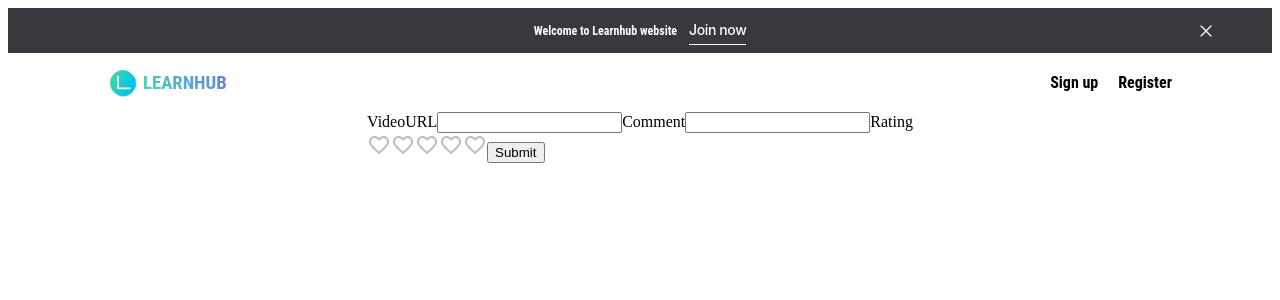
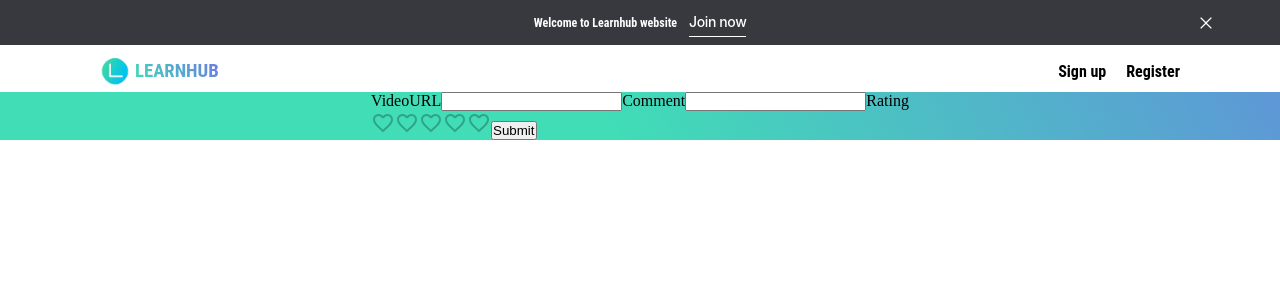
Before and after one commit to Joespk/LearnHub-Frontend, a React (Vite) app: page /CreateContent in a window 1280 px wide. Shown: the top 300 px of the page. Built offline with nearby package versions, Linux system fonts and the light colour scheme; no server answers.

Commit message:
edit content and background login

```diff
--- a/src/App.css
+++ b/src/App.css
@@ -6,7 +6,6 @@
   font-family: 'Prompt', sans-serif;
   font-family: 'Roboto', sans-serif;
   font-family: 'Roboto Condensed', sans-serif;
-  background-color: #fff5e0;
   margin: 0;
   padding: 0;
   box-sizing: border-box;
--- a/src/App.tsx
+++ b/src/App.tsx
@@ -4,7 +4,6 @@ import Home from './pages/Home'
 import Login from './pages/Login'
 import CreateContent from './pages/CreateContent'
 import ContentDetail from './pages/ContentDetail'
-
 import Register from './pages/Register'
 import Header from './componets/Header'
 
--- a/src/componets/Content.module.css
+++ b/src/componets/Content.module.css
@@ -3,10 +3,19 @@
   line-height: 1.5;
   flex-direction: column;
   margin: 5px;
+  padding: 5px 15px;
   width: 100%;
   height: auto;
-  border-radius: 5px;
+  border-radius: 12px;
   overflow: hidden;
+  box-shadow: 4px 4px 4px 4px rgba(0, 0, 0, 0.5);
+  align-items: center;
+  justify-content: space-around;
+  background-color: aliceblue;
+}
+
+.content:hover {
+  transform: translate(0, -2px);
 }
 
 .font {
@@ -20,3 +29,16 @@
   object-fit: cover;
   border-radius: 12px 12px 0 0;
 }
+
+.post {
+  display: flex;
+  font-size: 10px;
+  flex-direction: row;
+  justify-content: space-between;
+}
+
+* {
+  margin: 0;
+  padding: 0;
+  box-sizing: border-box;
+}
--- a/src/componets/Content.tsx
+++ b/src/componets/Content.tsx
@@ -25,10 +25,11 @@ const Content = ({ content }: IContentprops) => {
       <Link to={`/content/${content.id}`} className={classes.font}>
         <img className={classes.thumbnail} src={content.thumbnailUrl} />
         <h3> {content.videoTitle}</h3>
-        <p>{content.creatorName}</p>
-        <p> {content.comment}</p>
-        <p>{content.postedBy.name}</p>
-        <Typography component="legend"></Typography>
+        <h5>{content.creatorName}</h5>
+        <h5> {content.comment}</h5>
+        <br />
+        <p className={classes.post}>
+          {content.postedBy.name}
           <StyledRating
             name="read-only"
             value={content.rating}
@@ -36,6 +37,7 @@ const Content = ({ content }: IContentprops) => {
             icon={<FavoriteIcon fontSize="inherit" />}
             emptyIcon={<FavoriteBorderIcon fontSize="inherit" />}
           />
+        </p>
       </Link>
     </div>
   )
--- a/src/componets/Nav.module.css
+++ b/src/componets/Nav.module.css
@@ -6,7 +6,11 @@ body {
   justify-content: space-between;
   font-family: 'Roboto Condensed', sans-serif;
   align-items: center;
-  margin: 0 100px;
+  margin-top: 10px;
+  margin-left: 100px;
+  margin-right: 100px;
+  margin-bottom: 0px;
+  padding-bottom: 5px;
 }
 
 .logo {
--- a/src/componets/Tap.module.css
+++ b/src/componets/Tap.module.css
@@ -1,7 +1,9 @@
 .container {
   display: flex;
   justify-self: center;
-  margin: 0 5%;
+  margin: 0 0;
+  background-color: #fff;
+  width: 100%;
 }
 
 .tap {
--- a/src/pages/Home.module.css
+++ b/src/pages/Home.module.css
@@ -2,6 +2,19 @@
   display: flex;
   flex-direction: column;
   align-items: center;
+  background-image: linear-gradient(60deg, #40ddb6 0%, #40ddb6 29%, #6b78e5 67%, #37393f 100%);
+  background-size: 200% 200%;
+  animation: gradientAnimation 5s infinite alternate-reverse;
+  backdrop-filter: blur(10px);
+}
+
+@keyframes gradientAnimation {
+  0% {
+    background-position: 0% 0%;
+  }
+  100% {
+    background-position: 100% 100%;
+  }
 }
 
 .feedContainer {
```
Lines whose indentation alone changed are shown as unchanged.
